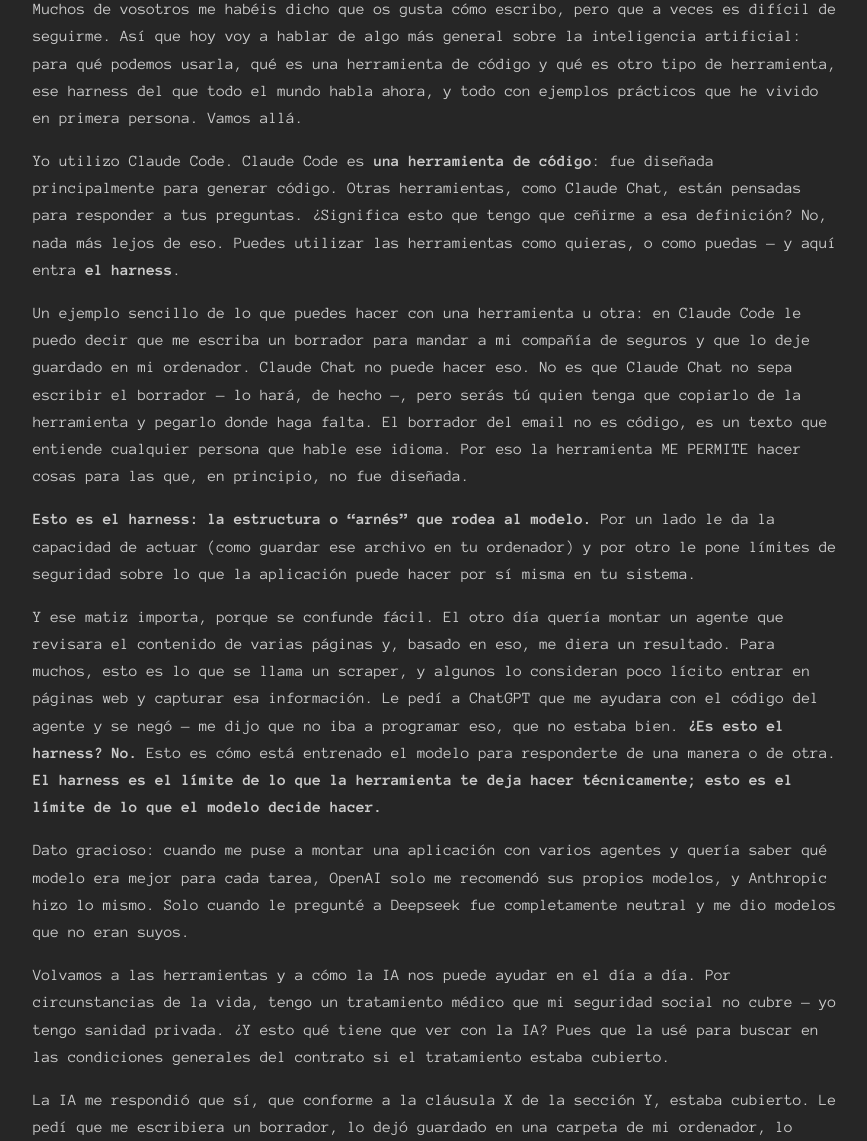
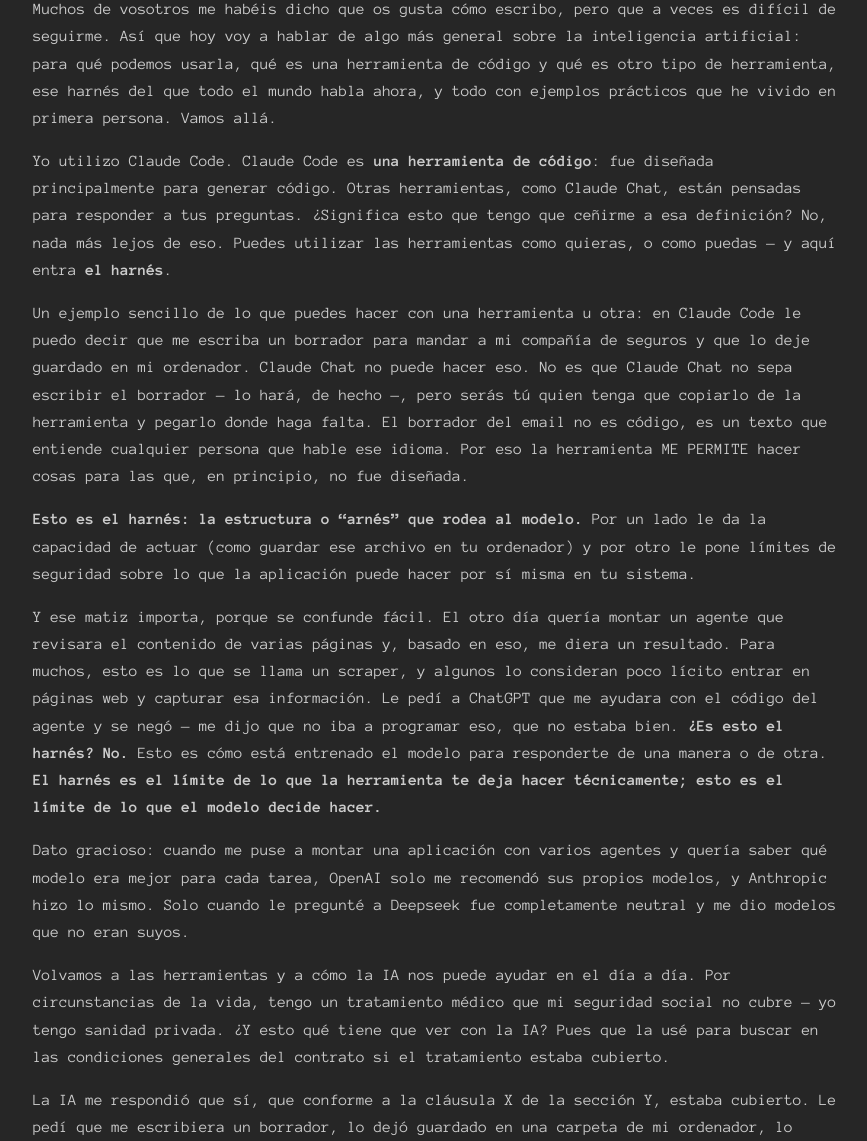
Before and after one commit to damupi/blog, a Jekyll site: the page built from _posts/2026-08-13-herramienta-o-harness.md, in a window 1280 px wide and 1400 px high, scrolled down 371 px. Shown: the part 259-1400 px from the top of the window, without its empty margins (201-1068 px from the left). Built offline with Jekyll 4.4.1, drawn with Linux system fonts in a browser that asks for light colours; some of the changed text lies outside the part shown.

Commit message:
Fix Spanish spelling: harnes with accent

```diff
--- a/_posts/2026-08-13-herramienta-o-harness.md
+++ b/_posts/2026-08-13-herramienta-o-harness.md
@@ -1,21 +1,21 @@
 ---
-title: "Herramienta o Harness"
+title: "Herramienta o Harnés"
 date: 2026-08-13
-tags: ["AI", "Claude Code", "harness", "AI agents"]
+tags: ["AI", "Claude Code", "harnés", "AI agents"]
 category: professional
 ---
 
 ![](/img/2026-08-13-herramienta-o-harness-1.png)
 
-Muchos de vosotros me habéis dicho que os gusta cómo escribo, pero que a veces es difícil de seguirme. Así que hoy voy a hablar de algo más general sobre la inteligencia artificial: para qué podemos usarla, qué es una herramienta de código y qué es otro tipo de herramienta, ese harness del que todo el mundo habla ahora, y todo con ejemplos prácticos que he vivido en primera persona. Vamos allá.
+Muchos de vosotros me habéis dicho que os gusta cómo escribo, pero que a veces es difícil de seguirme. Así que hoy voy a hablar de algo más general sobre la inteligencia artificial: para qué podemos usarla, qué es una herramienta de código y qué es otro tipo de herramienta, ese harnés del que todo el mundo habla ahora, y todo con ejemplos prácticos que he vivido en primera persona. Vamos allá.
 
-Yo utilizo Claude Code. Claude Code es **una herramienta de código**: fue diseñada principalmente para generar código. Otras herramientas, como Claude Chat, están pensadas para responder a tus preguntas. ¿Significa esto que tengo que ceñirme a esa definición? No, nada más lejos de eso. Puedes utilizar las herramientas como quieras, o como puedas — y aquí entra **el harness**.
+Yo utilizo Claude Code. Claude Code es **una herramienta de código**: fue diseñada principalmente para generar código. Otras herramientas, como Claude Chat, están pensadas para responder a tus preguntas. ¿Significa esto que tengo que ceñirme a esa definición? No, nada más lejos de eso. Puedes utilizar las herramientas como quieras, o como puedas — y aquí entra **el harnés**.
 
 Un ejemplo sencillo de lo que puedes hacer con una herramienta u otra: en Claude Code le puedo decir que me escriba un borrador para mandar a mi compañía de seguros y que lo deje guardado en mi ordenador. Claude Chat no puede hacer eso. No es que Claude Chat no sepa escribir el borrador — lo hará, de hecho —, pero serás tú quien tenga que copiarlo de la herramienta y pegarlo donde haga falta. El borrador del email no es código, es un texto que entiende cualquier persona que hable ese idioma. Por eso la herramienta ME PERMITE hacer cosas para las que, en principio, no fue diseñada.
 
-**Esto es el harness: la estructura o "arnés" que rodea al modelo.** Por un lado le da la capacidad de actuar (como guardar ese archivo en tu ordenador) y por otro le pone límites de seguridad sobre lo que la aplicación puede hacer por sí misma en tu sistema.
+**Esto es el harnés: la estructura o "arnés" que rodea al modelo.** Por un lado le da la capacidad de actuar (como guardar ese archivo en tu ordenador) y por otro le pone límites de seguridad sobre lo que la aplicación puede hacer por sí misma en tu sistema.
 
-Y ese matiz importa, porque se confunde fácil. El otro día quería montar un agente que revisara el contenido de varias páginas y, basado en eso, me diera un resultado. Para muchos, esto es lo que se llama un scraper, y algunos lo consideran poco lícito entrar en páginas web y capturar esa información. Le pedí a ChatGPT que me ayudara con el código del agente y se negó — me dijo que no iba a programar eso, que no estaba bien. **¿Es esto el harness? No.** Esto es cómo está entrenado el modelo para responderte de una manera o de otra. **El harness es el límite de lo que la herramienta te deja hacer técnicamente; esto es el límite de lo que el modelo decide hacer.**
+Y ese matiz importa, porque se confunde fácil. El otro día quería montar un agente que revisara el contenido de varias páginas y, basado en eso, me diera un resultado. Para muchos, esto es lo que se llama un scraper, y algunos lo consideran poco lícito entrar en páginas web y capturar esa información. Le pedí a ChatGPT que me ayudara con el código del agente y se negó — me dijo que no iba a programar eso, que no estaba bien. **¿Es esto el harnés? No.** Esto es cómo está entrenado el modelo para responderte de una manera o de otra. **El harnés es el límite de lo que la herramienta te deja hacer técnicamente; esto es el límite de lo que el modelo decide hacer.**
 
 Dato gracioso: cuando me puse a montar una aplicación con varios agentes y quería saber qué modelo era mejor para cada tarea, OpenAI solo me recomendó sus propios modelos, y Anthropic hizo lo mismo. Solo cuando le pregunté a Deepseek fue completamente neutral y me dio modelos que no eran suyos.
 
```
